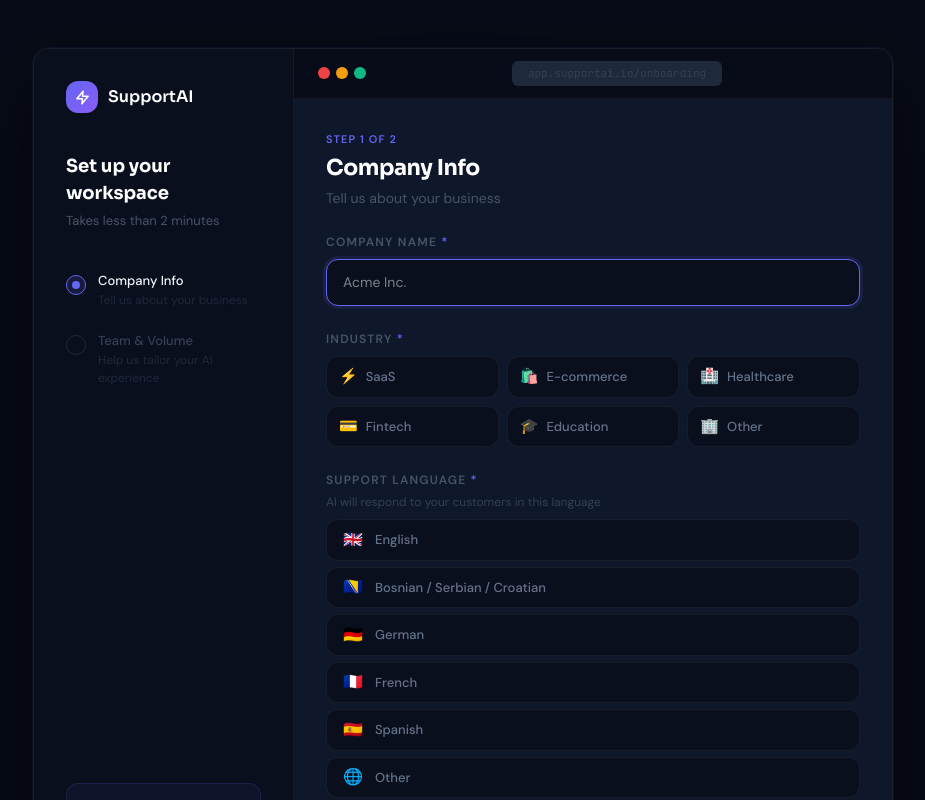
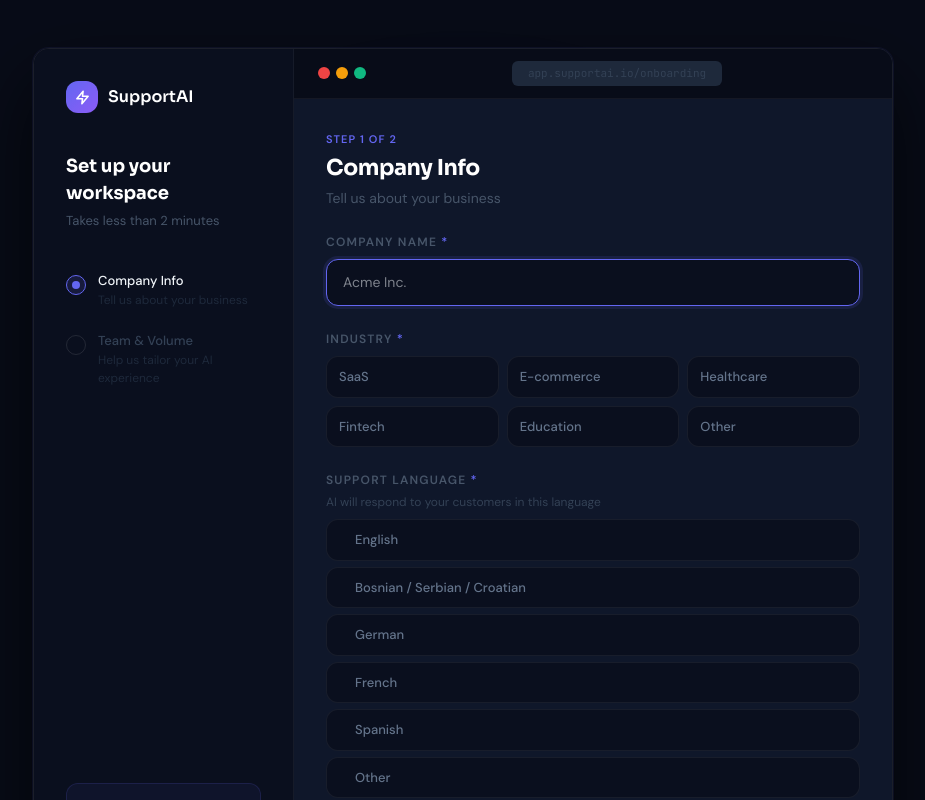
Before and after one commit to lucwii/ai-support, a Next.js app in the folder frontend/: page /auth/onboarding in a window 1280 px wide. Shown: the top 800 px of the page, without its empty margins (177-1102 px from the left). Built offline with nearby package versions, Linux system fonts and the light colour scheme; no server answers.

Commit message:
fix: removed emojis from the onboarding proccess

```diff
--- a/frontend/src/components/auth/onboarding/constants.ts
+++ b/frontend/src/components/auth/onboarding/constants.ts
@@ -12,12 +12,12 @@ export const STEPS: StepMeta[] = [
 ]
 
 export const INDUSTRIES: SelectOption<Industry>[] = [
-  { value: 'saas',       label: 'SaaS',        icon: '⚡' },
-  { value: 'ecommerce',  label: 'E-commerce',   icon: '🛍️' },
-  { value: 'healthcare', label: 'Healthcare',   icon: '🏥' },
-  { value: 'fintech',    label: 'Fintech',      icon: '💳' },
-  { value: 'education',  label: 'Education',    icon: '🎓' },
-  { value: 'other',      label: 'Other',        icon: '🏢' },
+  { value: 'saas',       label: 'SaaS' },
+  { value: 'ecommerce',  label: 'E-commerce' },
+  { value: 'healthcare', label: 'Healthcare' },
+  { value: 'fintech',    label: 'Fintech' },
+  { value: 'education',  label: 'Education' },
+  { value: 'other',      label: 'Other' },
 ]
 
 export const TEAM_SIZES: SelectOption<TeamSize>[] = [
@@ -35,11 +35,11 @@ export const MONTHLY_TICKETS: SelectOption<MonthlyTickets>[] = [
   { value: '2000+',     label: '2,000+' },
 ]
 
-export const LANGUAGES: (SelectOption<PrimaryLanguage> & { flag: string })[] = [
-  { value: 'english', label: 'English',                       flag: '🇬🇧' },
-  { value: 'bschr',   label: 'Bosnian / Serbian / Croatian',  flag: '🇧🇦' },
-  { value: 'german',  label: 'German',                        flag: '🇩🇪' },
-  { value: 'french',  label: 'French',                        flag: '🇫🇷' },
-  { value: 'spanish', label: 'Spanish',                       flag: '🇪🇸' },
-  { value: 'other',   label: 'Other',                         flag: '🌐' },
+export const LANGUAGES: SelectOption<PrimaryLanguage>[] = [
+  { value: 'english', label: 'English' },
+  { value: 'bschr',   label: 'Bosnian / Serbian / Croatian' },
+  { value: 'german',  label: 'German' },
+  { value: 'french',  label: 'French' },
+  { value: 'spanish', label: 'Spanish' },
+  { value: 'other',   label: 'Other' },
 ]
```
